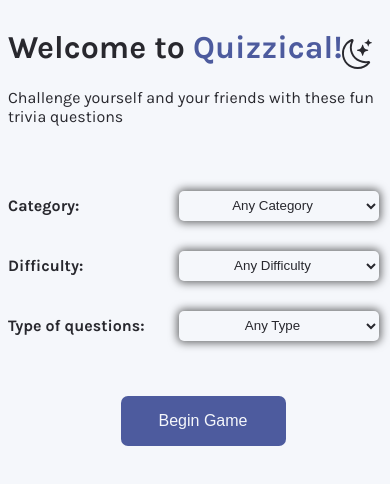
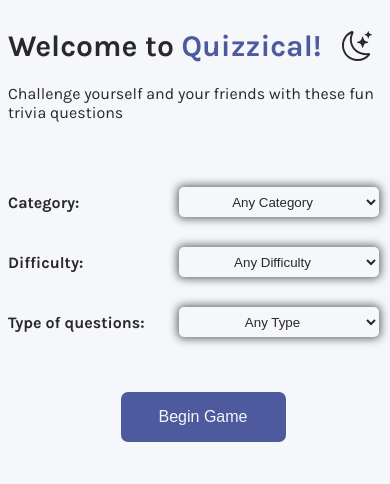
Before and after one commit to Avitohol1/Quizzical, a React (Create React App) app: page /quizzical/questions in a window 390 px wide. Shown: the top 484 px of the page. Built offline with nearby package versions, Linux system fonts and the light colour scheme.

Commit message:
Fixed theme btn positioning for mobile

```diff
--- a/src/Components/StartPage.css
+++ b/src/Components/StartPage.css
@@ -57,6 +57,10 @@
 }
 
 @media screen and (max-width: 520px) {
+    .start-page-title {
+        font-size: 30px;
+    }
+
     .selection-container {
         width: 95%;
     }
--- a/src/index.css
+++ b/src/index.css
@@ -26,13 +26,13 @@
   color: var(--text);
   position: absolute;
   cursor: pointer;
-  top: 20px;
+  top: 27px;
   right: 70px;
 }
 
 @media screen and (max-width: 468px) {
   .theme-btn {
-    top: 30px;
+    top: 22px;
     right: 20px;
   }
 }
@@ -53,11 +53,3 @@
   align-items: center;
   transition: all .3s linear;
 }
-
-
-
-@media screen and (max-width: 380px) {
-  body {
-    padding-top: 3rem;
-  }
-}
```
